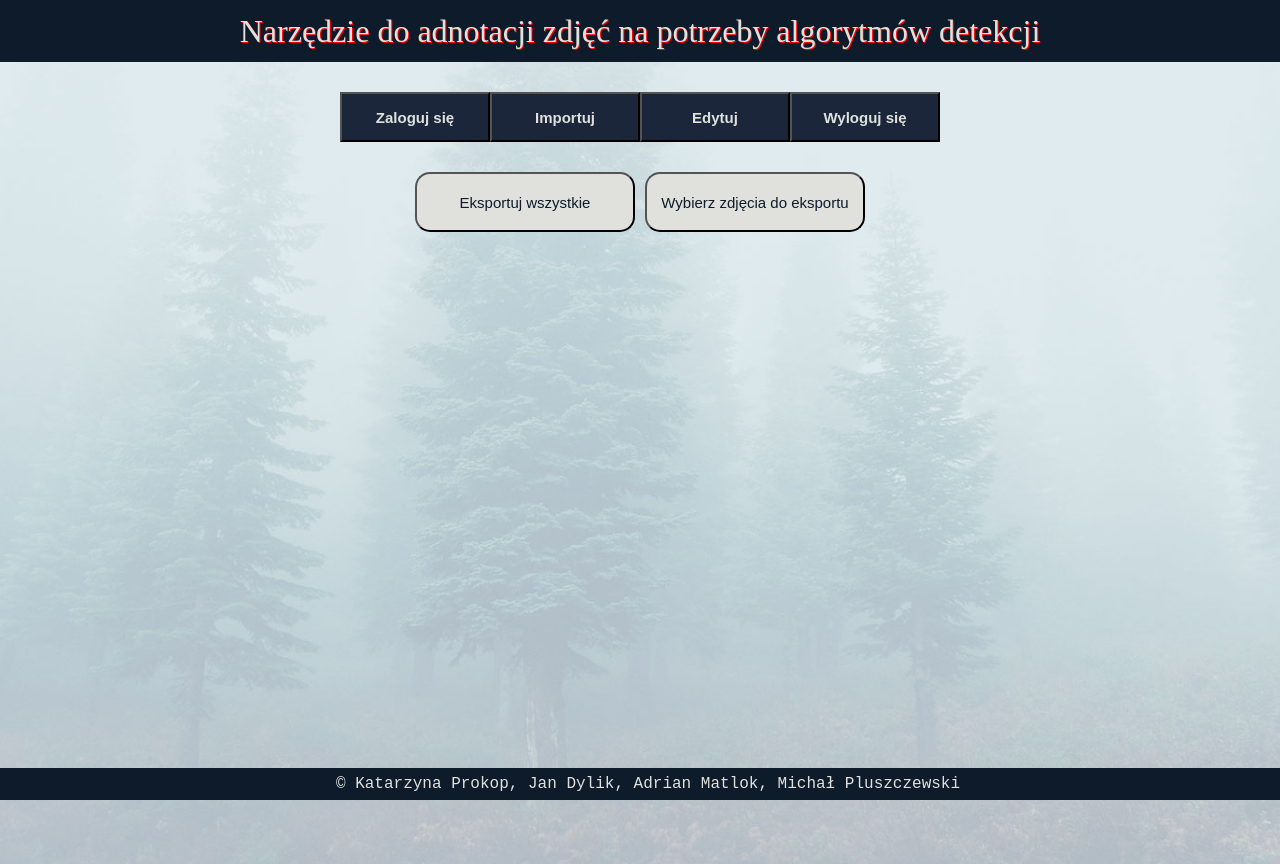
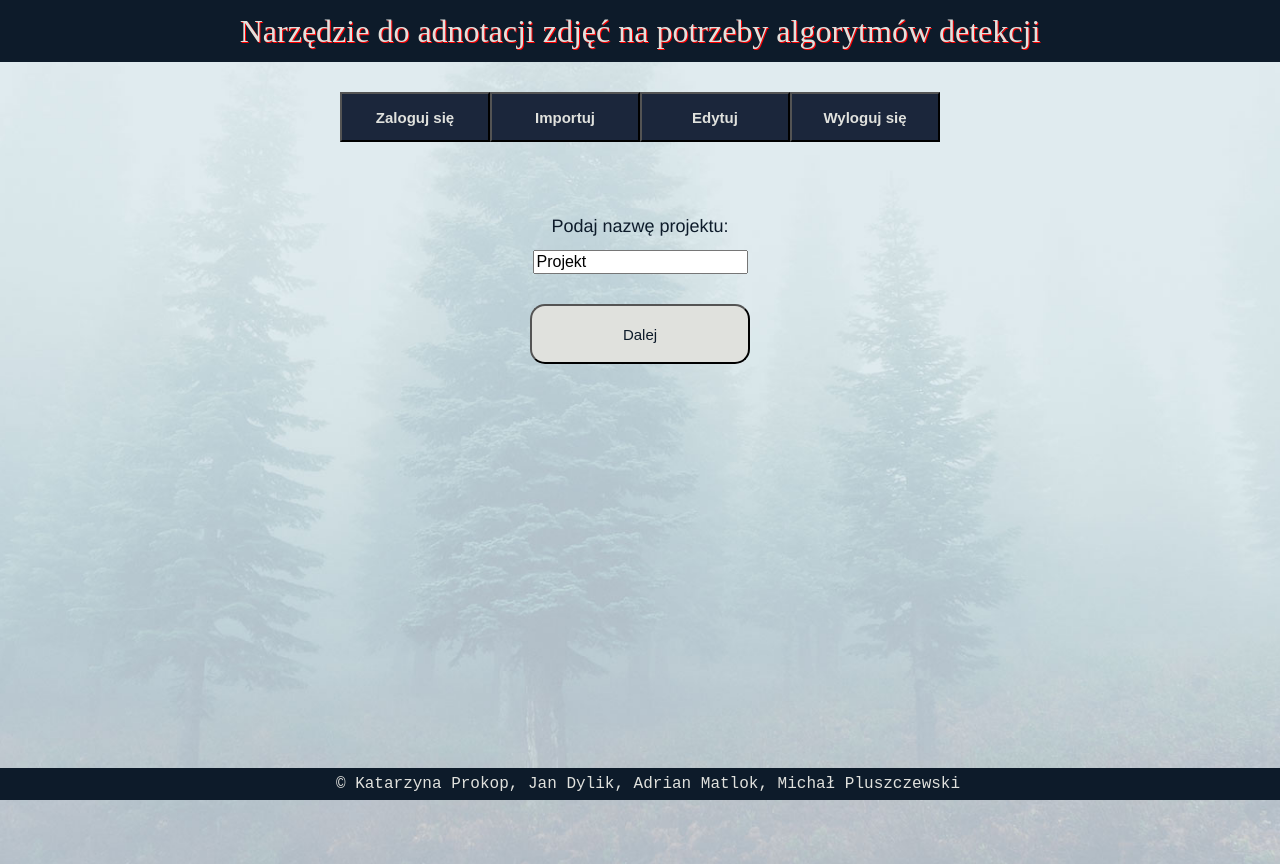
Before and after one commit to jdylik/Graphic-tool-to-annotate-images, a Vue app in the folder client/: page /export in a window 1280 px wide. Built offline with nearby package versions, Linux system fonts and the light colour scheme; a web font is replaced by a local one.

Commit message:
pobieranie zipa z resizowanymi obrazkami

```diff
--- a/client/src/views/Export.vue
+++ b/client/src/views/Export.vue
@@ -1,8 +1,12 @@
 <template>
   <div class="wrap">
-    <Button label="Eksportuj wszystkie" @click="loadAnnotatedImages(); exportAll()" class="tools"/>
-    <Button v-if="!img_visible" label="Wybierz zdjęcia do eksportu" @click="loadAnnotatedImages(); img_visible=true;" class="tools"/>
-    <Button v-if="img_visible" label="Eksportuj wybrane" @click=" exportNotAll()" class="tools" id="exp"/>
+    <div v-if="!img_visible">
+      <p>{{"Podaj nazwę projektu:"}}</p>
+        <input type="text" id="project_name" defaultValue="Projekt"/>
+    </div>
+    <Button v-if="!img_visible" label="Dalej" @click="loadAnnotatedImages(); img_visible=true;" class="tools"/>
+    <Button v-if="img_visible" label="Eksportuj wszystkie" @click="loadAnnotatedImages(); exportAll();" class="tools"/>
+    <Button v-if="img_visible" label="Eksportuj wybrane" @click=" loadAnnotatedImages();exportNotAll()" class="tools" id="exp"/>
   </div>
   <div class="imggrid">
     <ul>
@@ -14,8 +18,34 @@
 </template>
 
 <script>
+
 import {app} from "@/main";
 import axios from "axios";
+import resizebase64 from "resize-base64";
+import JSZip from "jszip";
+import { saveAs } from 'file-saver';
+
+function b64toBlob(dataURI) {
+
+    var byteString = atob(dataURI.split(',')[1]);
+    var ab = new ArrayBuffer(byteString.length);
+    var ia = new Uint8Array(ab);
+
+    for (var i = 0; i < byteString.length; i++) {
+        ia[i] = byteString.charCodeAt(i);
+    }
+    return new Blob([ab], { type: 'image/jpeg' });
+}
+
+const saveZip = (filename, urls) => {
+    let zip = new JSZip();
+    let folder = zip.folder(filename);
+    for(let i=0;i<urls.length;i++)
+    {
+      folder.file(`image${i}.jpg`, urls[i]);
+    }
+    folder.generateAsync({ type: "blob" }).then(content => saveAs(content, filename));
+};
 
 export default {
   name: "Export",
@@ -26,18 +56,19 @@ export default {
       annotated:[],
       displayed_annotated_images:[],
       to_download:[],
+      p_name:"project",
     }
   },
   methods: {
     async loadAnnotatedImages() {
-          const dict = {
+      // this.p_name=document.getElementById('project_name').value;
+      const dict = {
             "login": app.config.globalProperties.$login.value,
             "password": app.config.globalProperties.$password.value,
           };
           const annotated = [];
           const annotated_ind = [];                                                                                                                                                                                                                                                                                                                                                                                                                                                                             0
-          await axios.post("http://localhost:5000/get_annotated_images_no_rects",
-              {params: JSON.stringify(dict)}).then(function (response) {
+          await axios.post("http://localhost:5000/get_annotated_images_no_rects", {params: JSON.stringify(dict)}).then(function (response) {
             let data = response.data["images"];
             for(let i = 0; i < data.length; i++)
             {
@@ -53,22 +84,25 @@ export default {
     async exportNotAll(){
       // tu jeszcze nic nie ma
     },
+
     async exportAll() {
-      // tu beda zdjecia resizowane
-      const to_download=[];
-      for(let i=0;i<this.annotated.length;i++)
+      await this.loadAnnotatedImages();
+      // this.p_name=document.getElementById('project_name').value;
+      if(this.annotated)
       {
-        var resizebase64 = require('resize-base64');
-        var  img = resizebase64(this.annotated[i], 200, 150);
-        to_download.push(img);
+        console.log(this.annotated);
+        const to_download=[];
+        for(let i=0;i<this.annotated.length;i++)
+        {
+          var resizebase64 = require('resize-base64');
+          var  img = resizebase64(this.annotated[i], 666, 500);
+          var blob = b64toBlob(img)
+          to_download.push(blob);
+        }
+        this.to_download=to_download;
+        saveZip(this.p_name,this.to_download);
       }
-      this.to_download=to_download;
 
-      // testowy download jednego zdj
-      var a = document.createElement("a"); //Create <a>
-      a.href = this.to_download[0]; //Image Base64 Goes here
-      a.download = "Image.png"; //File name Here
-      a.click(); //Downloaded file
     },
 }}
 </script>
@@ -92,4 +126,7 @@ export default {
   cursor: pointer;
 }
 
+#project_name{
+  margin-bottom: 30px;
+}
 </style>
```
